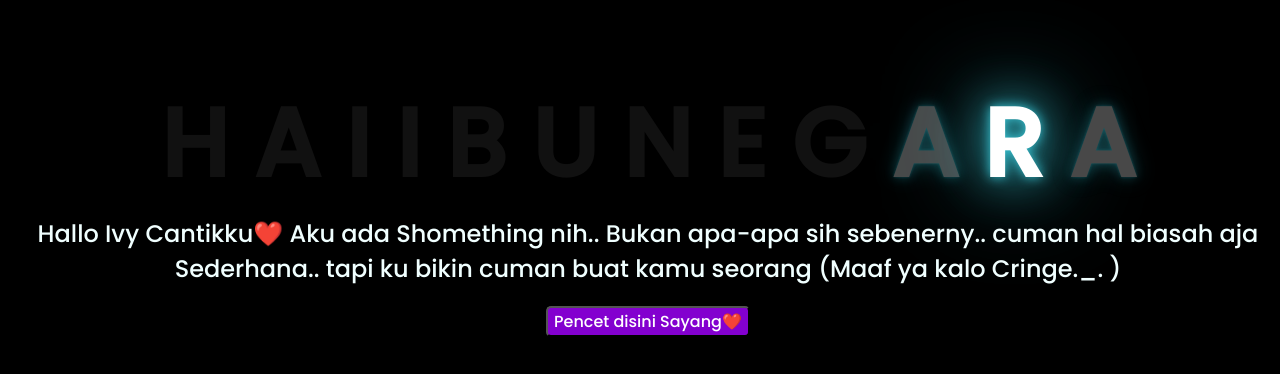
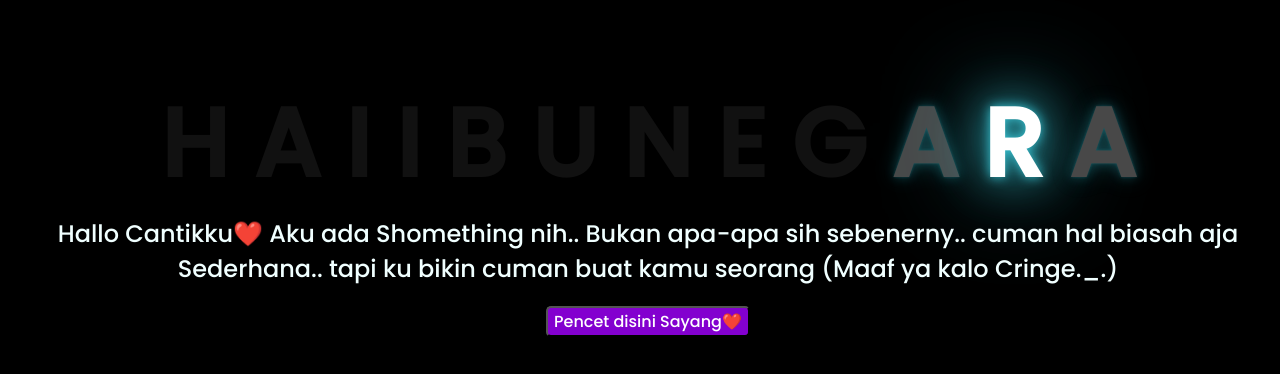
Before and after one commit to ISharvn/-6, a plain HTML site: page index.html in a window 1280 px wide. Shown: the part 204-578 px from the top of the page. Drawn offline with Linux system fonts and the light colour scheme.

Commit message:
Update index.html

```diff
--- a/index.html
+++ b/index.html
@@ -6,7 +6,7 @@
     <meta name="viewport" content="width=device-width, initial-scale=1.0">
     <link rel="stylesheet" href="css/style.css">
     <link rel="icon" href="img/flowers.png" type="image/x-icon">
-    <title>Buat Ivy Ciwiku</title>
+    <title>Buat Riskii</title>
 </head>
 <body>
     <div class="greetings">
@@ -24,10 +24,10 @@
         <span>A</span>
     </div>
     <div class="description">
-        <span>Hallo Ivy Cantikku❤️ Aku ada Shomething nih..</span>
+        <span>Hallo Cantikku❤️ Aku ada Shomething nih..</span>
         <span>Bukan apa-apa sih sebenerny.. cuman hal biasah aja</span>
         <span>Sederhana.. tapi ku bikin cuman buat kamu seorang</span>
-        <span>(Maaf ya kalo Cringe._. )</span>
+        <span>(Maaf ya kalo Cringe._.)</span>
     </div>
     <div class="button">
         <button>
```
